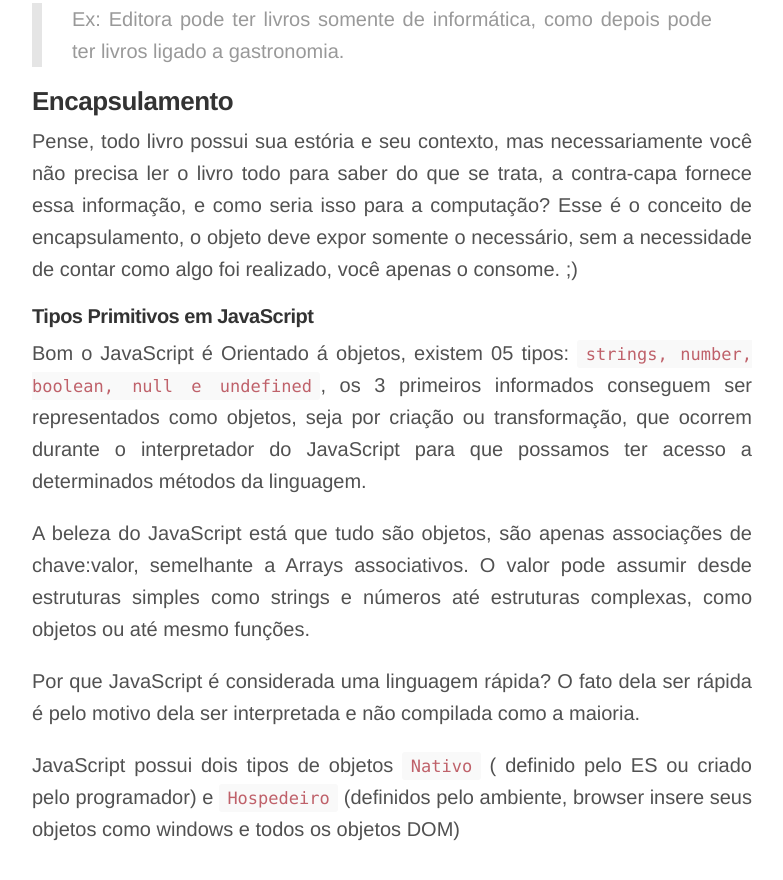
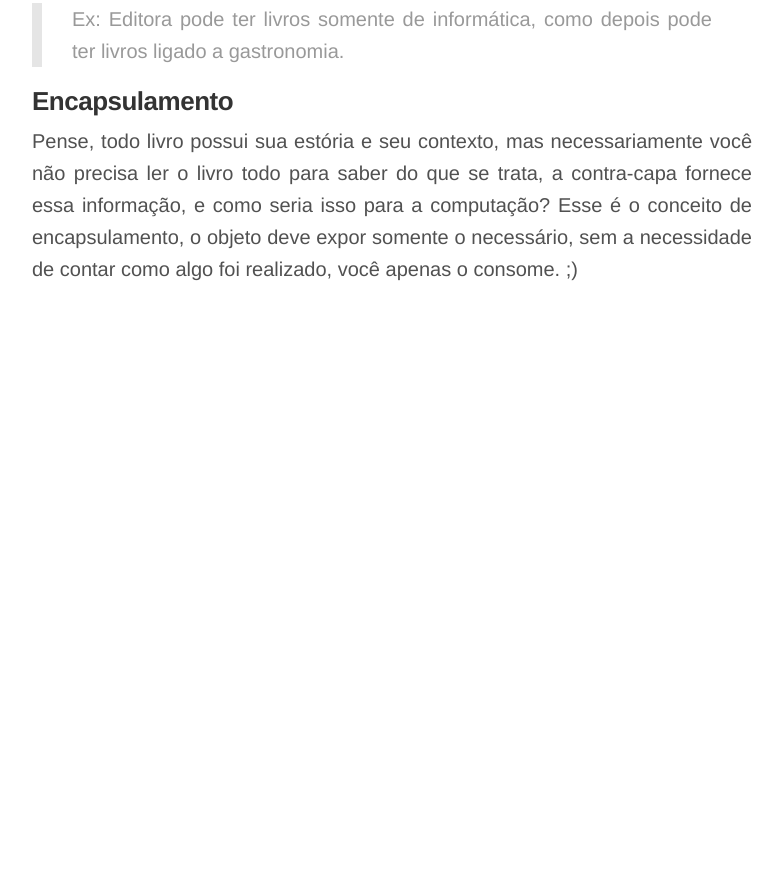
Before and after one commit to cristofersousa/cristofersousa.github.io, a Jekyll site: the page built from _posts/2017-02-12-javascript-alem-do-dom.md, in a window 1280 px wide and 900 px high, scrolled down 1554 px. Shown: the top 880 px of the window, without its empty margins (248-1031 px from the left). Built offline with Jekyll 4.4.1, drawn with Linux system fonts in a browser that asks for light colours; comment, search, counter and statistics services are not loaded; after the commit the page ends 1959 px from its top, so only the background shows below that; some of the changed text lies outside the part shown.

Commit message:
Update 2017-02-12-javascript-alem-do-dom.md

```diff
--- a/_posts/2017-02-12-javascript-alem-do-dom.md
+++ b/_posts/2017-02-12-javascript-alem-do-dom.md
@@ -41,15 +41,3 @@ Na programação o cenário é o mesmo, podemos assumir que um objeto é element
 ### Encapsulamento
 
 Pense, todo livro possui sua estória e seu contexto, mas necessariamente você não precisa ler o livro todo para saber do que se trata, a contra-capa fornece essa informação, e como seria isso para a computação? Esse é o conceito de encapsulamento, o objeto deve expor somente o necessário, sem a necessidade de contar como algo foi realizado, você apenas o consome. ;)
-
-
-#### Tipos Primitivos em JavaScript
-
-Bom o JavaScript é Orientado á objetos, existem 05 tipos:  `strings, number, boolean, null e undefined`, os 3 primeiros informados conseguem ser representados como objetos, seja por criação ou transformação, que ocorrem durante o interpretador do JavaScript para que possamos ter acesso a determinados métodos da linguagem.
-
- A beleza do JavaScript está que tudo são objetos, são apenas associações de chave:valor, semelhante a Arrays associativos. O valor pode assumir desde estruturas simples como strings e números até estruturas complexas, como objetos ou até mesmo funções.
-
-
-Por que JavaScript é considerada uma linguagem rápida? O fato dela ser rápida é pelo motivo dela ser interpretada e não compilada como a maioria.
-
-JavaScript possui dois tipos de objetos `Nativo` ( definido pelo ES ou criado pelo programador) e `Hospedeiro` (definidos pelo ambiente, browser insere seus objetos como windows e todos os objetos DOM)
```
